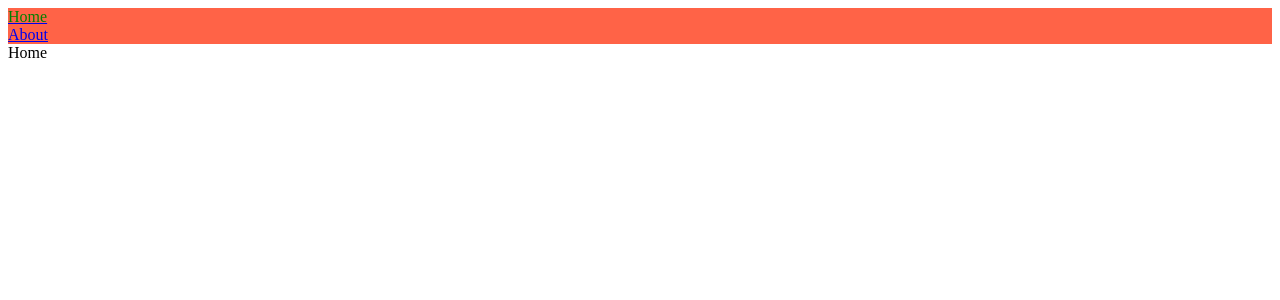
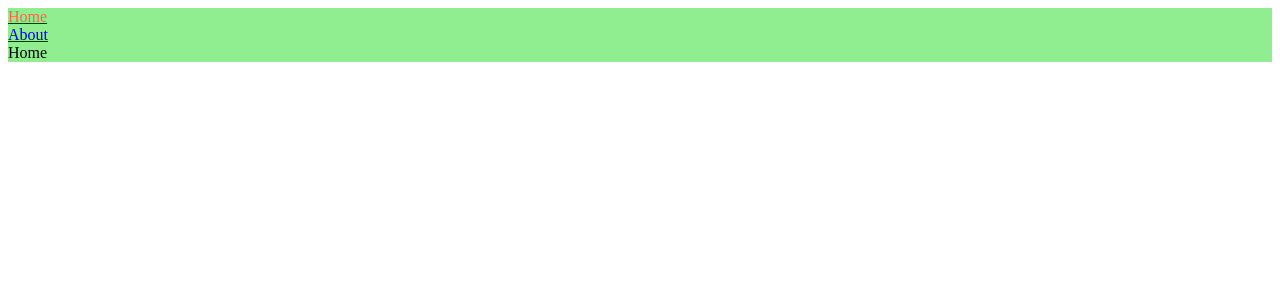
Before and after one commit to hamo-o/next-class, a Next.js app in the folder nextjs-intro/: page / in a window 1280 px wide. Shown: the top 300 px of the page. Built offline with nearby package versions, Linux system fonts and the light colour scheme.

Commit message:
1.6 Custom App

```diff
--- a/nextjs-intro/components/NavBar.js
+++ b/nextjs-intro/components/NavBar.js
@@ -14,11 +14,11 @@ export default function NavBar() {
         </div>
       </Link>
       <style jsx>{`
-        nav {
-          background: tomato;
+        div {
+          text-decoration: none;
         }
         .active {
-          color: green;
+          color: tomato;
         }
       `}</style>
     </nav>
--- /dev/null
+++ b/nextjs-intro/pages/_app.js
@@ -0,0 +1,15 @@
+import NavBar from '../components/NavBar';
+
+export default function App({ Component, pageProps }) {
+  return (
+    <div>
+      <NavBar />
+      <Component {...pageProps} />
+      <style jsx global>{`
+        div {
+          background: lightgreen;
+        }
+      `}</style>
+    </div>
+  );
+}
--- a/nextjs-intro/pages/index.js
+++ b/nextjs-intro/pages/index.js
@@ -1,10 +1,3 @@
-import NavBar from '../components/NavBar';
-
 export default function home() {
-  return (
-    <div>
-      <NavBar />
-      Home
-    </div>
-  );
+  return <div>Home</div>;
 }
```
Also changed, not shown: nextjs-intro/pages/about.js (+1 -8 lines).
